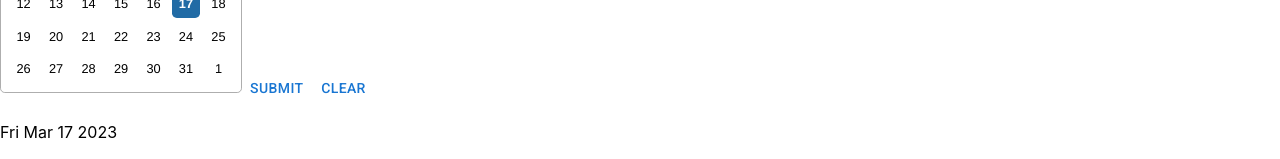
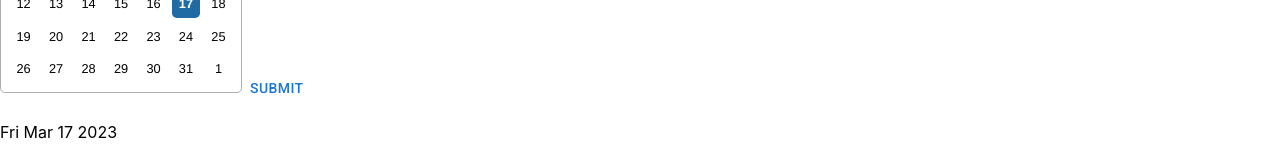
Before and after one commit to boro-mta/boro-fe, a React (Create React App) app: page / in a window 1280 px wide. Shown: the part 458-617 px from the top of the page. Built offline with nearby package versions, Linux system fonts and the light colour scheme; a web font is replaced by a local one.

Commit message:
added disabled dates array to calnedar

```diff
--- a/src/components/DateRangePicker/DateRangePicker.tsx
+++ b/src/components/DateRangePicker/DateRangePicker.tsx
@@ -1,17 +1,20 @@
 import { Button } from "@mui/material";
-import React, { useState } from "react";
+import React from "react";
 import DatePicker from 'react-datepicker'
-import { start } from "repl";
 
 type Props = {
     startDate: Date;
     endDate: Date;
     onSubmit: (startDate: Date, endDate: Date) => (void);
-    onClearDates: () => void;
     onChange: (dates: any) => void;
+    datesToExclude: Date[];
 };
 
-const DateRangePicker = ({ startDate, endDate, onSubmit, onClearDates, onChange }: Props) => {
+// convey wrong dates
+// disabled dates
+// error messages
+const DateRangePicker = ({ startDate, endDate, onSubmit, onChange, datesToExclude }: Props) => {
+
     return (
         <div>
             <DatePicker
@@ -22,9 +25,9 @@ const DateRangePicker = ({ startDate, endDate, onSubmit, onClearDates, onChange
                 selectsRange={true}
                 inline={true}
                 isClearable={true}
+                excludeDates={datesToExclude}
             />
             <Button onClick={() => onSubmit(startDate, endDate)}> Submit </Button>
-            <Button onClick={onClearDates}> Clear </Button>
         </div>
     )
 }
```
